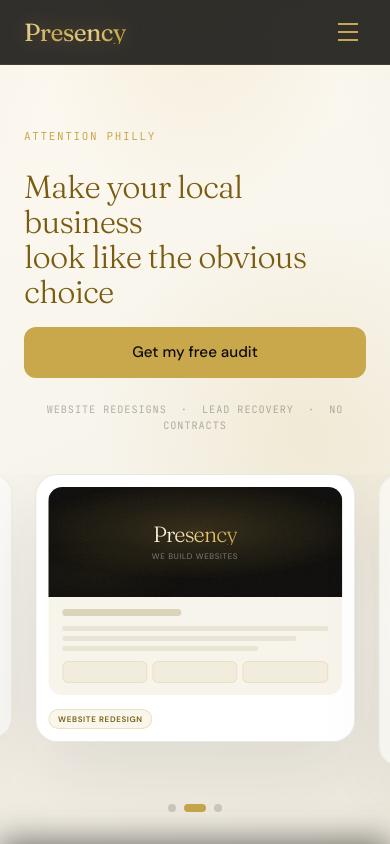
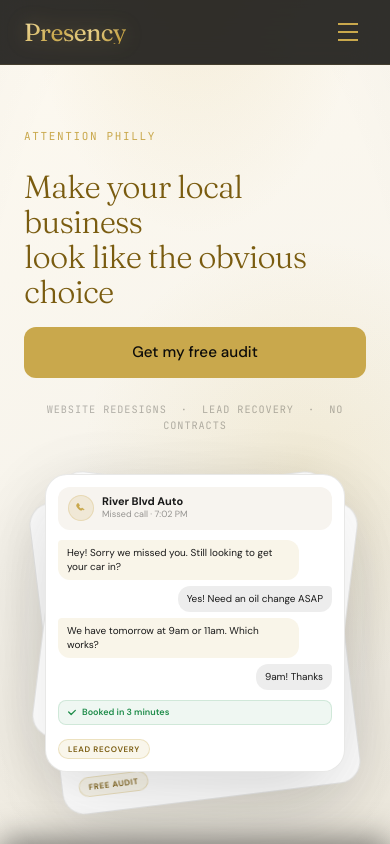
Before and after one commit to 177speedy177/Presency, a Next.js app: page / in a window 390 px wide. Shown: the top 844 px of the page. Built offline with nearby package versions, Linux system fonts and the light colour scheme.

Commit message:
mobile carousel

```diff
--- a/components/hero.tsx
+++ b/components/hero.tsx
@@ -1,5 +1,5 @@
 "use client"
-import { useEffect, useState } from "react"
+import { useRef, useState } from "react"
 import Link from "next/link"
 
 // ── Card 1: SMS Text-Back — missed call conversation ─────────────────────────
@@ -211,19 +211,51 @@
 export function Hero() {
   const [activeCard, setActiveCard] = useState(0)
   const CARD_COUNT = 3
+  const cardLabels = ["Missed call follow-up", "Website redesign", "Free audit"]
+  const mobileCards = [<SMSCard key="s" />, <WebsiteCard key="w" />, <AuditCard key="a" />]
 
-  useEffect(() => {
-    const interval = setInterval(() => {
-      setActiveCard(prev => (prev + 1) % CARD_COUNT)
-    }, 3500)
-    return () => clearInterval(interval)
-  }, [])
+  // ── Swipe detection ──────────────────────────────────────────────────────────
+  const touchStartX = useRef(0)
+  const touchStartY = useRef(0)
 
-  const cardLabels = ["Missed call follow-up", "Website redesign", "Free audit"]
+  const handleTouchStart = (e: React.TouchEvent) => {
+    touchStartX.current = e.touches[0].clientX
+    touchStartY.current = e.touches[0].clientY
+  }
 
-  const enterStyle: React.CSSProperties = {
-    opacity: 0,
-    transform: "translateY(22px)",
+  const handleTouchEnd = (e: React.TouchEvent) => {
+    const dx = e.changedTouches[0].clientX - touchStartX.current
+    const dy = e.changedTouches[0].clientY - touchStartY.current
+    if (Math.abs(dx) > Math.abs(dy) && Math.abs(dx) > 38) {
+      if (dx < 0) setActiveCard(p => (p + 1) % CARD_COUNT)
+      else setActiveCard(p => (p - 1 + CARD_COUNT) % CARD_COUNT)
+    }
+  }
+
+  // ── Per-card position in the stacked deck ───────────────────────────────────
+  const deckStyle = (i: number): React.CSSProperties => {
+    const rel = (i - activeCard + CARD_COUNT) % CARD_COUNT
+    if (rel === 0) return {  // front
+      position: "absolute", top: 0, left: "50%",
+      transform: "translateX(-50%) rotate(0deg)",
+      zIndex: 10,
+      transition: "transform 0.42s cubic-bezier(0.22,1,0.36,1)",
+      willChange: "transform",
+    }
+    if (rel === 1) return {  // back-right
+      position: "absolute", top: "12px", left: "50%",
+      transform: "translateX(-50%) rotate(7deg)",
+      zIndex: 5,
+      transition: "transform 0.42s cubic-bezier(0.22,1,0.36,1)",
+      willChange: "transform",
+    }
+    return {                 // back-left
+      position: "absolute", top: "12px", left: "50%",
+      transform: "translateX(-50%) rotate(-7deg)",
+      zIndex: 3,
+      transition: "transform 0.42s cubic-bezier(0.22,1,0.36,1)",
+      willChange: "transform",
+    }
   }
 
   return (
@@ -301,36 +333,23 @@
               WEBSITE REDESIGNS&nbsp;&nbsp;·&nbsp;&nbsp;LEAD RECOVERY&nbsp;&nbsp;·&nbsp;&nbsp;NO CONTRACTS
             </p>
 
-            {/* ── Mobile peek carousel ── */}
-            <div className="lg:hidden mt-10" style={{ overflow: "hidden", marginLeft: "-1.5rem", marginRight: "-1.5rem" }}>
-              {/* Sliding strip — cards are 82vw wide, 9vw peeks on each side */}
+            {/* ── Mobile stacked deck (swipe to change) ── */}
+            <div className="lg:hidden mt-10">
+              {/* Stack container — overflow visible so rotated corners peek out */}
               <div
-                style={{
-                  display: "flex",
-                  gap: "12px",
-                  transform: `translateX(calc(${-activeCard} * (82vw + 12px) + 9vw))`,
-                  transition: "transform 0.45s cubic-bezier(0.22, 1, 0.36, 1)",
-                  willChange: "transform",
-                }}
+                style={{ position: "relative", height: "380px", touchAction: "pan-y" }}
+                onTouchStart={handleTouchStart}
+                onTouchEnd={handleTouchEnd}
               >
-                {[<SMSCard key="s" />, <WebsiteCard key="w" />, <AuditCard key="a" />].map((card, i) => (
-                  <div
-                    key={i}
-                    style={{
-                      flex: "0 0 82vw",
-                      transition: "opacity 0.4s ease, transform 0.4s ease",
-                      opacity: activeCard === i ? 1 : 0.55,
-                      transform: activeCard === i ? "scale(1)" : "scale(0.93)",
-                      transformOrigin: "center top",
-                    }}
-                  >
+                {mobileCards.map((card, i) => (
+                  <div key={i} style={{ width: "min(300px, 86vw)", ...deckStyle(i) }}>
                     {card}
                   </div>
                 ))}
               </div>
 
               {/* Dots */}
-              <div role="tablist" aria-label="Card navigation" style={{ display: "flex", justifyContent: "center", alignItems: "center", gap: "8px", marginTop: "16px" }}>
+              <div role="tablist" aria-label="Card navigation" style={{ display: "flex", justifyContent: "center", alignItems: "center", gap: "8px", marginTop: "20px" }}>
                 {cardLabels.map((label, i) => (
                   <button
                     key={i}
```
